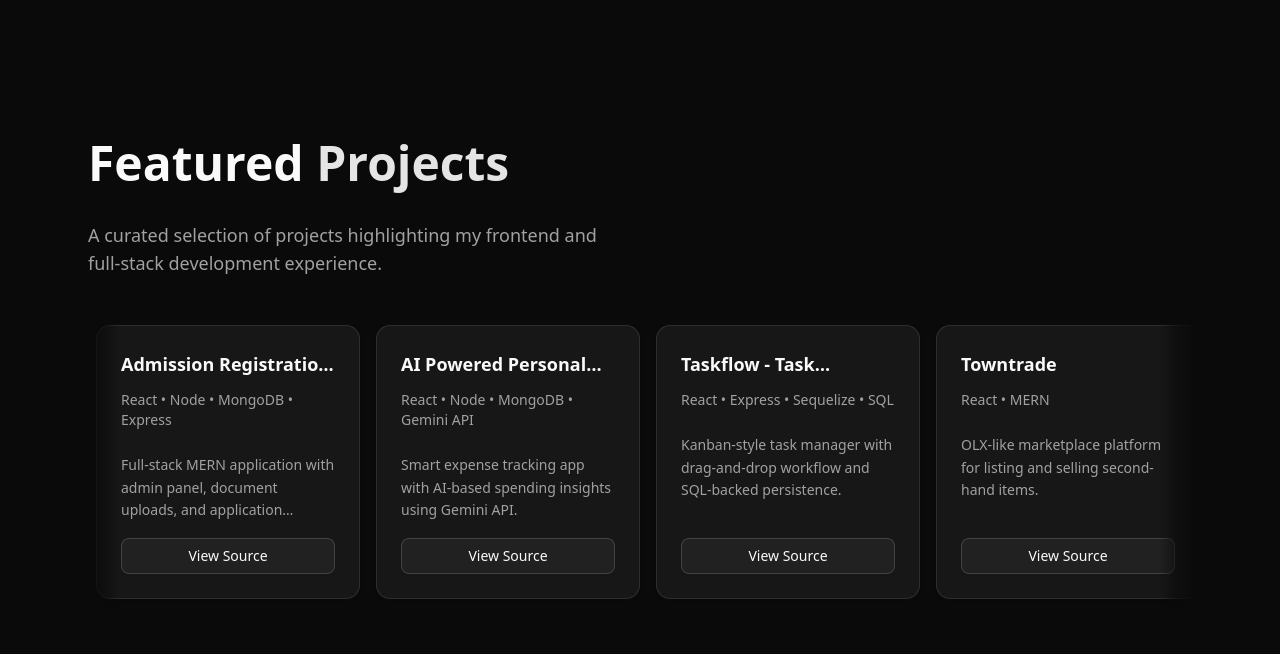
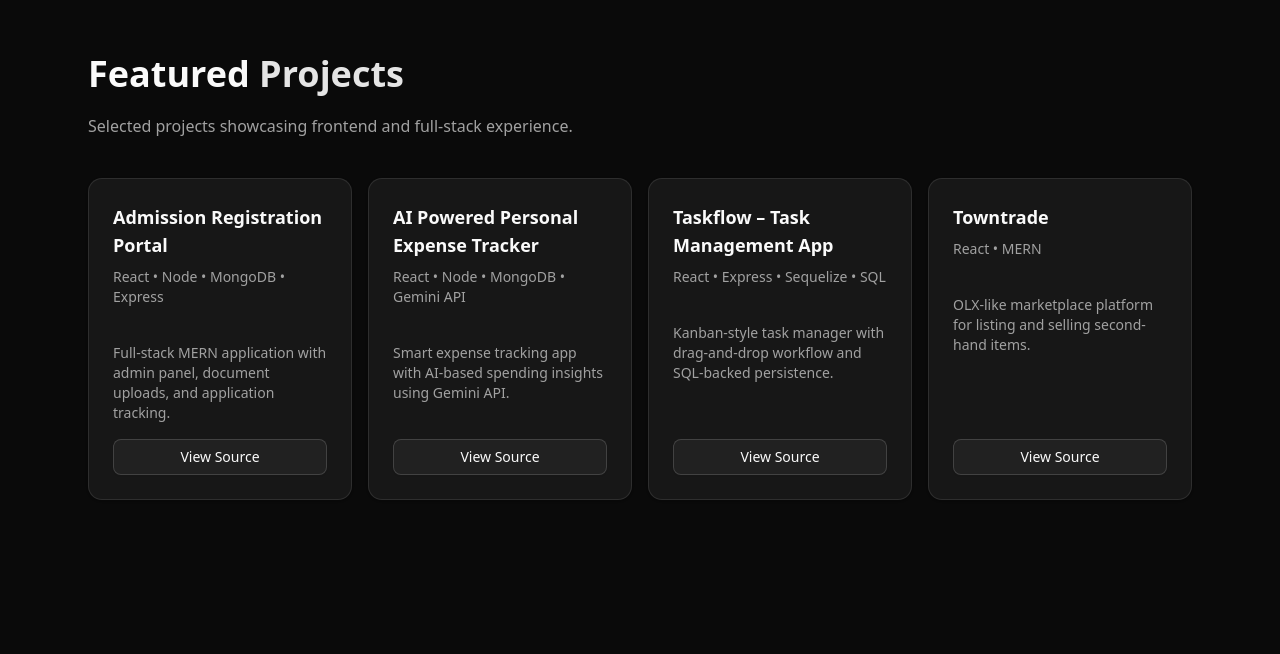
Before and after one commit to Tarun-Vaghela90/portfolio, a React (Vite) app in the folder portfolio/: page / in a window 1280 px wide. Shown: the part 826-1480 px from the top of the page. Built offline with nearby package versions, Linux system fonts and the light colour scheme.

Commit message:
fix: project

```diff
--- a/portfolio/src/Pages/Projects/Projects.jsx
+++ b/portfolio/src/Pages/Projects/Projects.jsx
@@ -21,10 +21,11 @@ export default function Projects() {
       description:
         "Smart expense tracking app with AI-based spending insights using Gemini API.",
       tech: "React • Node • MongoDB • Gemini API",
-      github: "https://github.com/Tarun-Vaghela90/AI-Powered-Personal-Expense-Tracker",
+      github:
+        "https://github.com/Tarun-Vaghela90/AI-Powered-Personal-Expense-Tracker",
     },
     {
-      title: "Taskflow - Task Management App",
+      title: "Taskflow – Task Management App",
       description:
         "Kanban-style task manager with drag-and-drop workflow and SQL-backed persistence.",
       tech: "React • Express • Sequelize • SQL",
@@ -40,77 +41,63 @@ export default function Projects() {
   ];
 
   return (
-    <section className="min-h-screen bg-background text-foreground flex items-center">
-      <div className="max-w-6xl mx-auto px-6 py-20">
+    <section className="bg-background text-foreground py-14 md:py-20">
+      <div className="max-w-6xl mx-auto px-4 sm:px-6">
         {/* HEADER */}
-        <div className="space-y-5 md:space-y-6 lg:space-y-7 mb-10 md:mb-12">
-          <h2 className="text-3xl md:text-4xl lg:text-5xl font-bold leading-tight">
+        <div className="mb-10 space-y-3 md:space-y-5">
+          <h2 className="text-2xl sm:text-3xl md:text-4xl font-bold">
             Featured <span className="text-primary">Projects</span>
           </h2>
-          <p className="text-sm md:text-base lg:text-lg text-muted-foreground max-w-md lg:max-w-lg">
-            A curated selection of projects highlighting my frontend and
-            full-stack development experience.
+          <p className="hidden sm:block text-muted-foreground max-w-lg">
+            Selected projects showcasing frontend and full-stack experience.
           </p>
         </div>
 
-        {/* SCROLL WRAPPER */}
-        <div className="relative">
-          {/* LEFT FADE */}
-          <div className="pointer-events-none absolute left-0 top-0 z-10 h-full w-8 bg-gradient-to-r from-background/90 via-background/60 to-transparent" />
-
-          {/* RIGHT FADE */}
-          <div className="pointer-events-none absolute right-0 top-0 z-10 h-full w-8 bg-gradient-to-l from-background/90 via-background/60 to-transparent" />
-
-          {/* SCROLL AREA */}
+        {/* PROJECT GRID (AUTO ADJUST) */}
         <div
           className="
-              flex gap-3 md:gap-4
-              overflow-x-auto
-              scroll-smooth
-              snap-x snap-mandatory
-              pb-4
-              px-2
-              pr-10
-              scroll-pl-2
-              scroll-pr-10
-              [&::-webkit-scrollbar]:hidden
+            grid gap-4
+            grid-cols-1
+            sm:grid-cols-2
+            lg:grid-cols-3
+            xl:grid-cols-4
           "
         >
           {projects.map((project, index) => (
             <Card
               key={index}
               className="
-                  flex-none
-                  snap-start
-                  w-[85%]
-                  md:w-[50%]
-                  lg:w-[33.333%]
-                  xl:w-[25%]
                 bg-card
                 border border-border
+                flex flex-col
                 transition
-                  hover:bg-muted
-                  flex flex-col
+                hover:shadow-lg
+                hover:-translate-y-1
               "
             >
-                <CardHeader className="space-y-1">
-                  <CardTitle className="text-lg line-clamp-1">
+              {/* HEADER */}
+              <CardHeader className="pb-3">
+                <CardTitle className="text-sm sm:text-base md:text-lg line-clamp-2">
                   {project.title}
                 </CardTitle>
-                  <CardDescription className="text-muted-foreground">
+
+                {/* TECH — hidden on mobile */}
+                <CardDescription className="hidden sm:block text-xs md:text-sm">
                   {project.tech}
                 </CardDescription>
               </CardHeader>
 
+              {/* CONTENT */}
               <CardContent className="flex flex-col flex-1">
-                  <p className="text-sm text-muted-foreground leading-relaxed line-clamp-3">
+                {/* DESCRIPTION — only desktop */}
+                <p className="hidden lg:block text-sm text-muted-foreground line-clamp-3">
                   {project.description}
                 </p>
 
                 <div className="mt-auto pt-4">
                   <Button
                     variant="outline"
-                      className="w-full border border-border px-5 md:px-6 py-2.5 md:py-3 rounded-md hover:bg-muted transition"
+                    className="w-full text-xs sm:text-sm"
                     asChild
                   >
                     <a
@@ -127,7 +114,6 @@ export default function Projects() {
           ))}
         </div>
       </div>
-      </div>
     </section>
   );
 }
```
Lines whose indentation alone changed are shown as unchanged.
